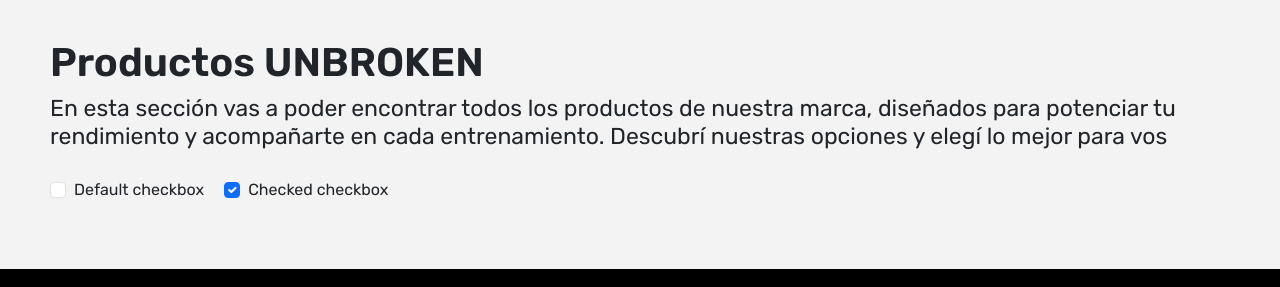
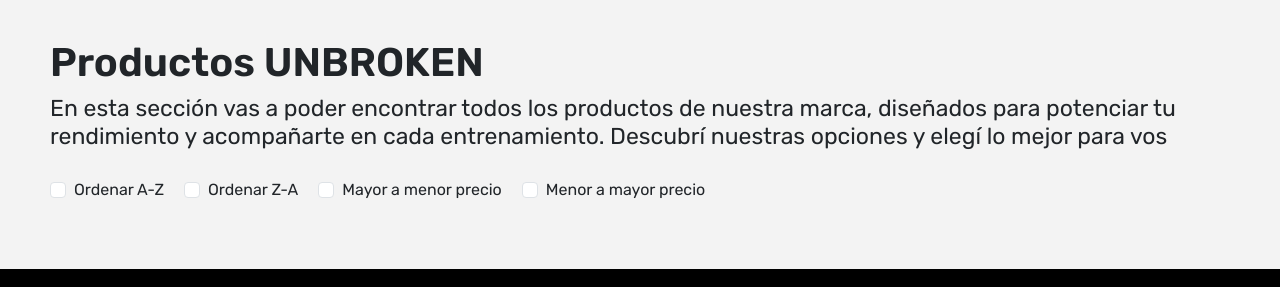
Before and after one commit to frangrossolaura/Unbroken, a plain HTML site: page pages/plp.html in a window 1280 px wide. Shown: the part 142-429 px from the top of the page. Drawn offline with nearby package versions, Linux system fonts and the light colour scheme; no server answers.

Commit message:
Update plp.html

```diff
--- a/pages/plp.html
+++ b/pages/plp.html
@@ -40,17 +40,29 @@
             <div class="contenedor-filtros-plp">
                 <div class="filtros">
                     <div class="form-check">
-                        <input class="form-check-input" type="checkbox" value="" id="flexCheckDefault">
-                        <label class="form-check-label" for="flexCheckDefault">
-                          Default checkbox
+                        <input class="form-check-input" type="checkbox" value="aToZ" id="sortAtoZ">
+                        <label class="form-check-label" for="sortAtoZ">
+                            Ordenar A-Z
                         </label>
-                      </div>
-                      <div class="form-check">
-                        <input class="form-check-input" type="checkbox" value="" id="flexCheckChecked" checked>
-                        <label class="form-check-label" for="flexCheckChecked">
-                          Checked checkbox
+                    </div>
+                    <div class="form-check">
+                        <input class="form-check-input" type="checkbox" value="zToA" id="sortZtoA">
+                        <label class="form-check-label" for="sortZtoA">
+                            Ordenar Z-A
                         </label>
-                      </div>
+                    </div>
+                    <div class="form-check">
+                        <input class="form-check-input" type="checkbox" value="priceDesc" id="sortPriceDesc">
+                        <label class="form-check-label" for="sortPriceDesc">
+                            Mayor a menor precio
+                        </label>
+                    </div>
+                    <div class="form-check">
+                        <input class="form-check-input" type="checkbox" value="priceAsc" id="sortPriceAsc">
+                        <label class="form-check-label" for="sortPriceAsc">
+                            Menor a mayor precio
+                        </label>
+                    </div>
                 </div>
                 <div class="contenedor-productos-plp">
 
```
